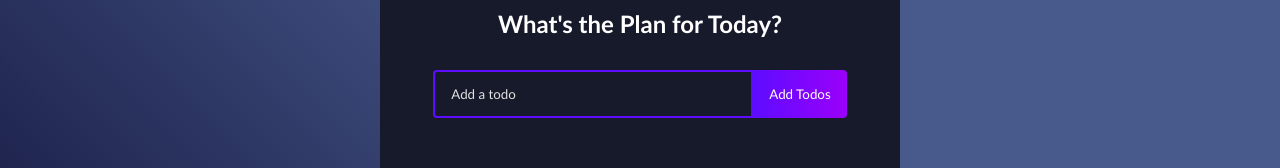
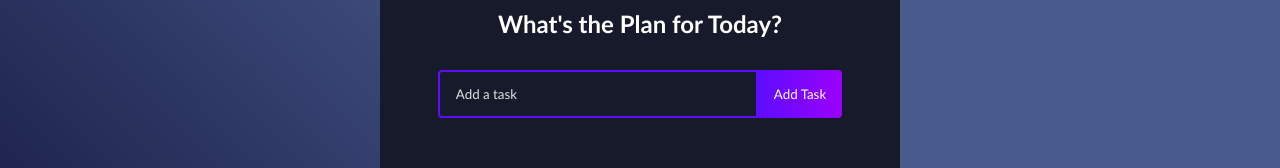
Before and after one commit to josezaragoza/todo-app, a React (Create React App) app: page / in a window 1280 px wide. Shown: the part 151-319 px from the top of the page. Built offline with nearby package versions, Linux system fonts and the light colour scheme.

Commit message:
Changed verbiage for button and placeholder

```diff
--- a/src/components/TodoForm.js
+++ b/src/components/TodoForm.js
@@ -43,14 +43,14 @@ function TodoForm(props) {
         <>
           <input
             type="text"
-            placeholder="Add a todo"
+            placeholder="Add a task"
             value={input}
             name="text"
             className="todo-input"
             onChange={handleChange}
             ref={inputRef}
           />
-          <button className="todo-button">Add todos</button>
+          <button className="todo-button">Add Task</button>
         </>
       )}
     </form>
```
